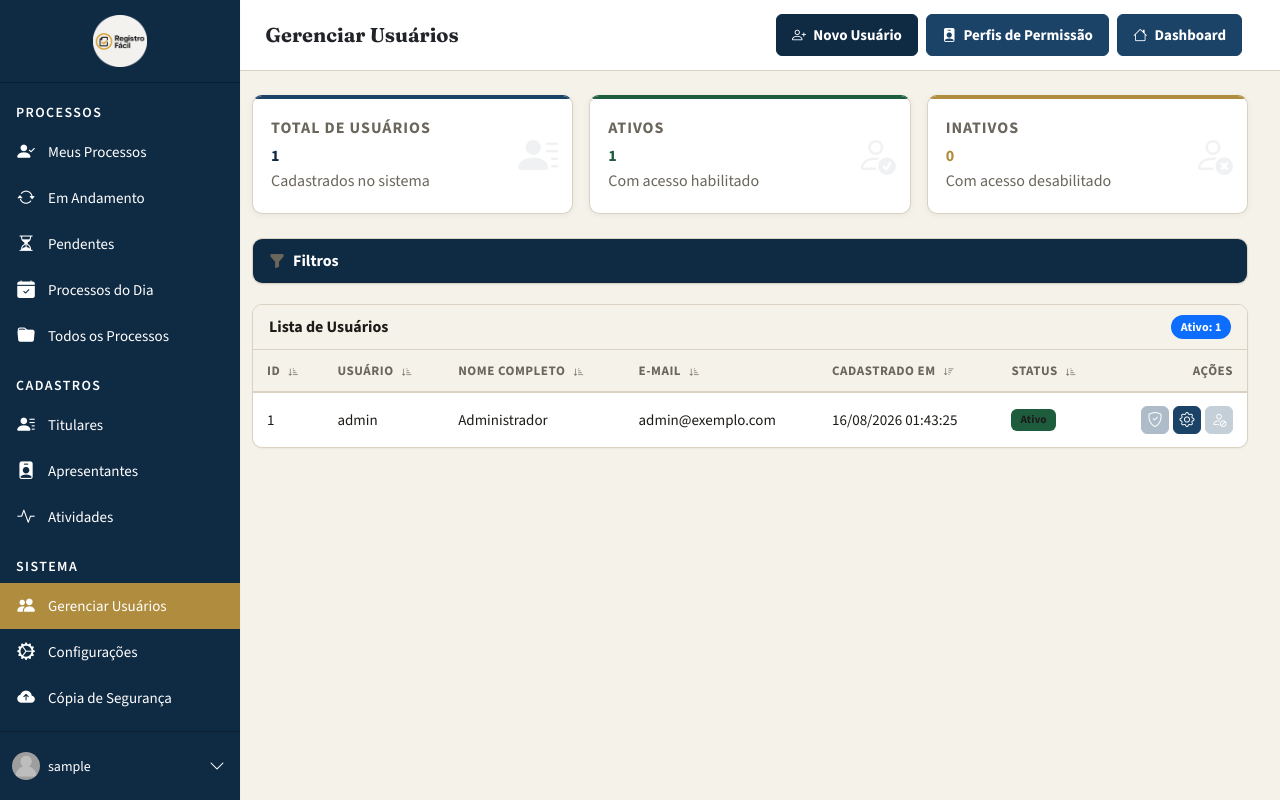
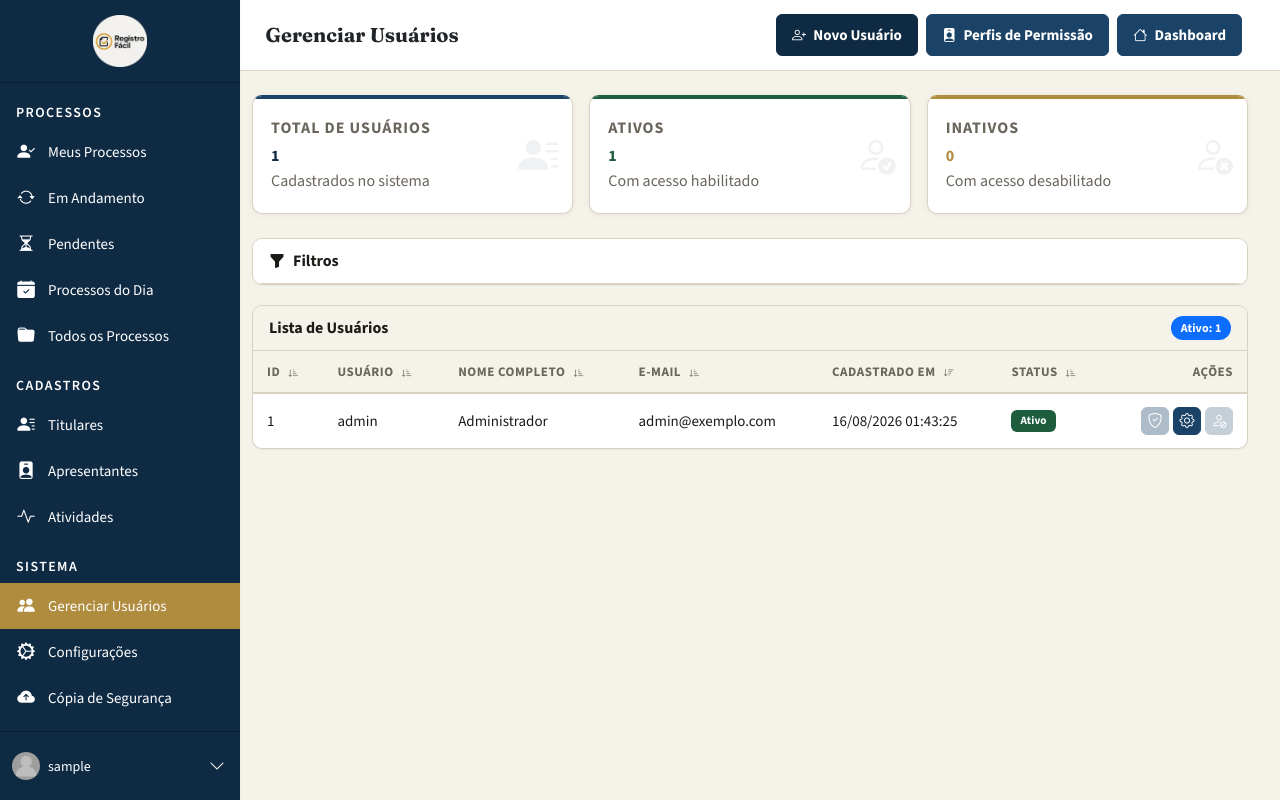
Before and after one commit to espetocearensesobral-boop/registrofacil-v3, a Flask app: page /admin/usuarios in a window 1280 px wide. Run offline with Flask 3, Linux system fonts and the light colour scheme; the visitor is signed in with stand-in values (Sample User, id 1); data comes from the database, SQL or seed files in the repository; parts of the project's set-up code (start-up, migrations or seed data) failed here and were passed over; some libraries are stand-ins or nearby versions.

Commit message:
style: refine button contrast and light theme surface

```diff
--- a/static/css/color-themes.css
+++ b/static/css/color-themes.css
@@ -140,12 +140,19 @@
     --text-color-primary:#29251F; --text-color-secondary:#766E61; --text-color-link:#244353; --border-color-default:#DDD2BF; --border-color-input:#C7BDAA; --border-color-dark:#142B36; --color-success:#356044; --color-error:#963F32; --color-warning:#765A13; --color-info:#315B6C; --danger-bg:#F9E9E5; --danger-text:#963F32; --warning-bg:#FCF1D5; --warning-text:#765A13; --info-bg:#E8EFF1; --info-text:#315B6C;
 }
 
-/* Paleta 05: claro institucional, sem branco absoluto na sidebar. */
+/* Paleta 05: azul névoa institucional, sem branco absoluto na sidebar. */
 [data-cor="paleta-05"] {
-    --sidebar: #F1F4F3;
-    --sidebar-hover: #E3EBE9;
+    --sidebar: #E7EEF2;
+    --sidebar-hover: #D6E2E8;
     --sidebar-text: #274C5E;
     --sidebar-active-text: #FFFFFF;
+    --background-color-body: #F3F6F7;
+    --background-color-card: #FBFCFD;
+    --background-color-header: #FBFCFD;
+    --background-color-hover: #EAF1F4;
+    --background-color-input-bg: #FFFFFF;
+    --border-color-default: #C9D7DE;
+    --border-color-input: #AFC2CC;
 }
 
 /* Dark mode: preserva a cor de ação de cada paleta e troca superfícies, textos e bordas. */
--- a/static/css/visual-system.css
+++ b/static/css/visual-system.css
@@ -1491,3 +1491,91 @@ body .btn-excluir-titular:hover,
 body .btn-excluir-apresentante:hover,
 body .btn-excluir-representante:hover,
 body .btn-revoke:hover { background-color: var(--color-gold-dark, #8E702F) !important; border-color: var(--color-gold-dark, #8E702F) !important; }
+
+
+/* Revisão de contraste e superfície clara — Onda visual button-fill-5. */
+body .nav-btn,
+body .btn,
+body button:not(.btn-close),
+body a.btn,
+body .tbl-btn,
+body .rf-tab-btn,
+body .metricas-tab-btn,
+body .cat-toggle-btn,
+body .cfg-ibtn,
+body .cfg-obtn,
+body .cfg-sbtn,
+body .nt-btn-save,
+body .nt-btn-cancel,
+body .auth-btn {
+  color: var(--color-primary-contrast, #FFFFFF) !important;
+}
+
+body .nav-btn-secondary,
+body .btn-secondary,
+body .btn-outline-secondary,
+body .btn-outline-primary,
+body .btn-filter-clear,
+body .btn-limpar,
+body .nt-btn-cancel {
+  background-color: var(--color-primary-light, #1B4368) !important;
+  background-image: none !important;
+  border-color: var(--color-primary-light, #1B4368) !important;
+  color: var(--color-primary-contrast, #FFFFFF) !important;
+}
+
+body .nav-btn-danger,
+body .btn-danger,
+body .btn-outline-danger,
+body .cfg-obtn,
+body .btn-delete-backup,
+body .btn-remove-file,
+body .btn-excluir-titular,
+body .btn-excluir-apresentante,
+body .btn-excluir-representante,
+body .btn-revoke {
+  color: var(--color-primary-contrast, #FFFFFF) !important;
+}
+
+body .badge.bg-success,
+body .badge.bg-danger,
+body .badge.bg-secondary,
+body .badge.bg-primary,
+body .badge.bg-info,
+body .cfg-status-badge,
+body .htl-badge {
+  color: var(--color-primary-contrast, #FFFFFF) !important;
+}
+
+/* A barra de filtros usa a superfície branca institucional; o toggle mantém borda e texto temáticos. */
+body .filter-bar {
+  background-color: var(--rf-surface-card, #FFFFFF) !important;
+  border-color: var(--rf-border, #D9D2C2) !important;
+}
+body .filter-bar-toggle {
+  background-color: var(--rf-surface-card, #FFFFFF) !important;
+  background-image: none !important;
+  border: 0 !important;
+  border-bottom: 1px solid var(--rf-border, #D9D2C2) !important;
+  color: var(--rf-text-primary, #1D1B18) !important;
+}
+body .filter-bar-toggle strong,
+body .filter-bar-toggle i,
+body .filter-bar-toggle .ms-auto {
+  color: var(--rf-text-primary, #1D1B18) !important;
+}
+body .filter-bar-toggle:hover,
+body .filter-bar-toggle:focus-visible,
+body .filter-bar.active-filters .filter-bar-toggle {
+  background-color: var(--rf-surface-hover, #ECE8DE) !important;
+  color: var(--rf-text-primary, #1D1B18) !important;
+}
+
+/* Ações de estado com fundo próprio preservam texto branco também no repouso. */
+body .bg-success,
+body .bg-danger,
+body .bg-primary,
+body .bg-info,
+body .bg-dark {
+  color: #FFFFFF !important;
+}
--- a/templates/base.html
+++ b/templates/base.html
@@ -115,7 +115,7 @@
     </style>
 
     <link rel="stylesheet" href="{{ url_for('static', filename='css/color-themes.css') }}">
-    <link rel="stylesheet" href="{{ url_for('static', filename='css/visual-system.css', v='button-fill-4') }}">
+    <link rel="stylesheet" href="{{ url_for('static', filename='css/visual-system.css', v='button-fill-5') }}">
     <style id="rf-header-button-contract">
         html body .navbar .nav-btn.nav-btn-secondary {
             background-color: var(--color-primary-light, #1B4368) !important;
--- a/templates/login.html
+++ b/templates/login.html
@@ -66,7 +66,7 @@
         .version-badge{position:absolute;bottom:1.5rem;right:1.5rem;font-size:.7rem;color:#333;font-family: var(--rf-font-mono)}
     </style>
     <link rel="stylesheet" href="{{ url_for('static', filename='css/color-themes.css') }}">
-    <link rel="stylesheet" href="{{ url_for('static', filename='css/visual-system.css', v='button-fill-4') }}">
+    <link rel="stylesheet" href="{{ url_for('static', filename='css/visual-system.css', v='button-fill-5') }}">
 </head>
 <body data-cor="{{ tema_cor_usuario }}">
     <!-- Painel esquerdo: formulário -->
```
